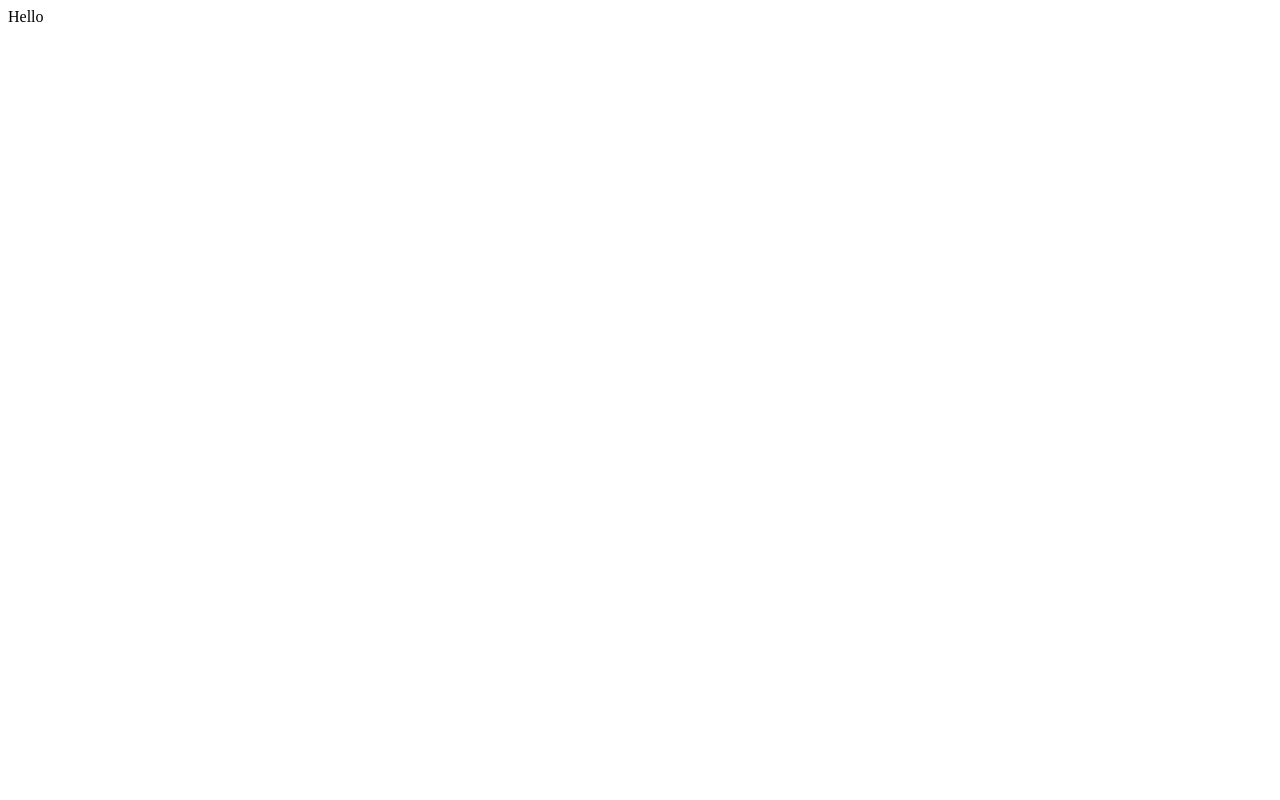
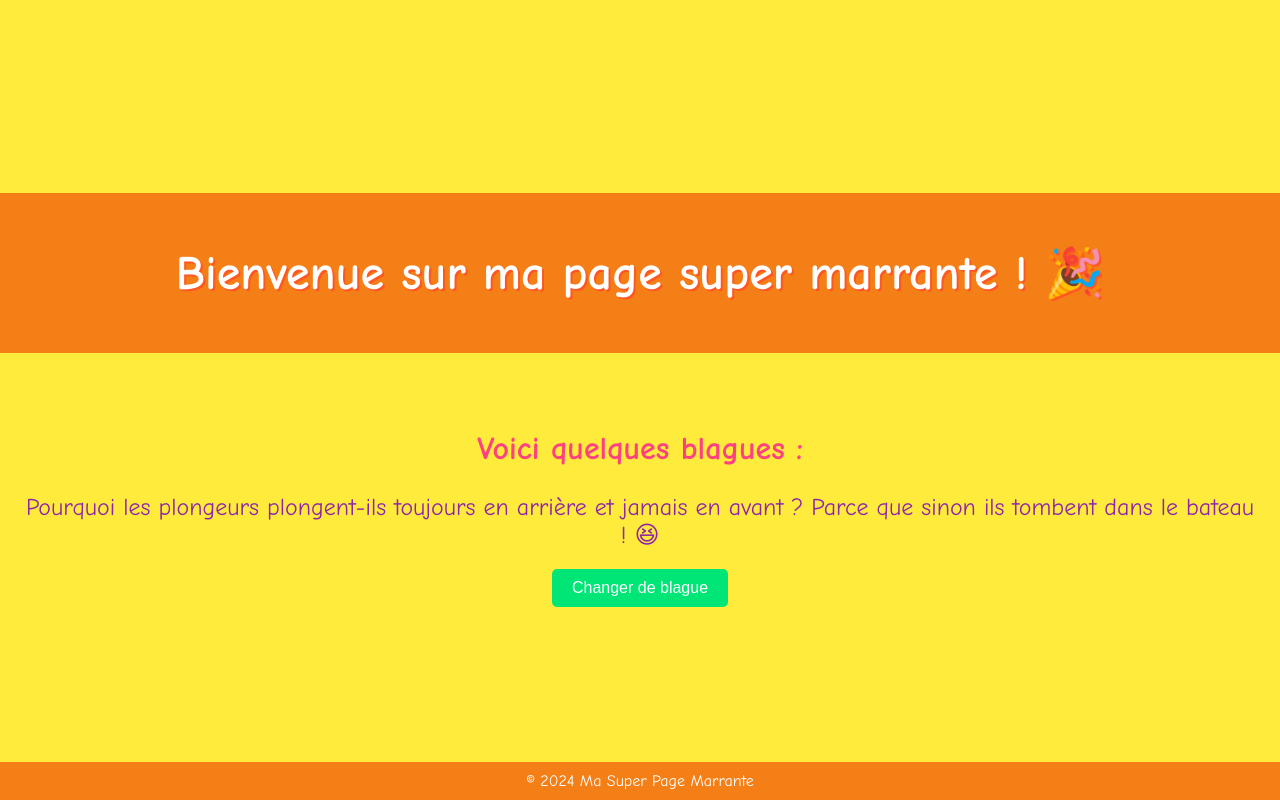
Before and after one commit to Nikaaaaaaaa/Seb, a plain HTML site: page index.html in a window 1280 px wide. Drawn offline with Linux system fonts and the light colour scheme.

Commit message:
Update index.html

```diff
--- a/index.html
+++ b/index.html
@@ -1 +1,110 @@
-Hello
+<!DOCTYPE html>
+<html lang="fr">
+<head>
+    <meta charset="UTF-8">
+    <meta name="viewport" content="width=device-width, initial-scale=1.0">
+    <title>Page Amusante</title>
+    <style>
+        body {
+            font-family: 'Comic Sans MS', cursive;
+            background-color: #ffeb3b;
+            margin: 0;
+            padding: 0;
+            display: flex;
+            flex-direction: column;
+            align-items: center;
+            justify-content: center;
+            height: 100vh;
+        }
+
+        header {
+            background-color: #f57f17;
+            width: 100%;
+            text-align: center;
+            padding: 20px;
+        }
+
+        h1 {
+            color: white;
+            font-size: 3rem;
+            text-shadow: 2px 2px #ff5722;
+        }
+
+        .content {
+            text-align: center;
+            margin-top: 50px;
+        }
+
+        h2 {
+            color: #ff4081;
+            font-size: 2rem;
+        }
+
+        .joke {
+            font-size: 1.5rem;
+            margin: 20px;
+            color: #8e24aa;
+        }
+
+        button {
+            background-color: #00e676;
+            color: white;
+            border: none;
+            padding: 10px 20px;
+            font-size: 1rem;
+            cursor: pointer;
+            border-radius: 5px;
+            transition: background-color 0.3s ease;
+        }
+
+        button:hover {
+            background-color: #00c853;
+        }
+
+        footer {
+            background-color: #f57f17;
+            width: 100%;
+            text-align: center;
+            padding: 10px;
+            position: absolute;
+            bottom: 0;
+        }
+
+        footer p {
+            color: white;
+            margin: 0;
+            font-size: 1rem;
+        }
+    </style>
+</head>
+<body>
+    <header>
+        <h1>Bienvenue sur ma page super marrante ! 🎉</h1>
+    </header>
+
+    <section class="content">
+        <h2>Voici quelques blagues : </h2>
+        <p class="joke">Pourquoi les plongeurs plongent-ils toujours en arrière et jamais en avant ? Parce que sinon ils tombent dans le bateau ! 😆</p>
+        <button id="change-joke">Changer de blague</button>
+    </section>
+
+    <footer>
+        <p>© 2024 Ma Super Page Marrante</p>
+    </footer>
+
+    <script>
+        const jokes = [
+            "Pourquoi les plongeurs plongent-ils toujours en arrière ? Parce que sinon ils tombent dans le bateau ! 😆",
+            "Quelle est la femelle du hamster ? L'amsterdame ! 😂",
+            "Pourquoi les canards sont toujours à l'heure ? Parce qu'ils sont dans l'étang ! 🦆",
+            "Quel est le comble pour un électricien ? De ne pas être au courant ! ⚡"
+        ];
+
+        document.getElementById('change-joke').addEventListener('click', () => {
+            const jokeElement = document.querySelector('.joke');
+            const randomJoke = jokes[Math.floor(Math.random() * jokes.length)];
+            jokeElement.textContent = randomJoke;
+        });
+    </script>
+</body>
+</html>
```
